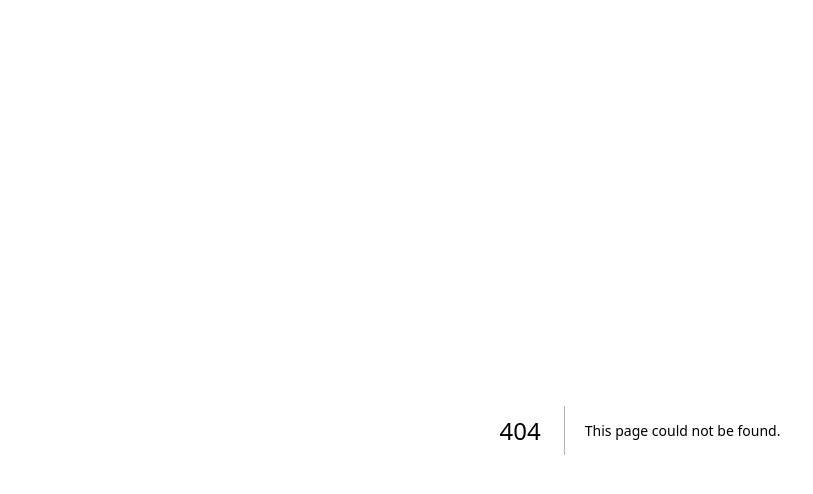
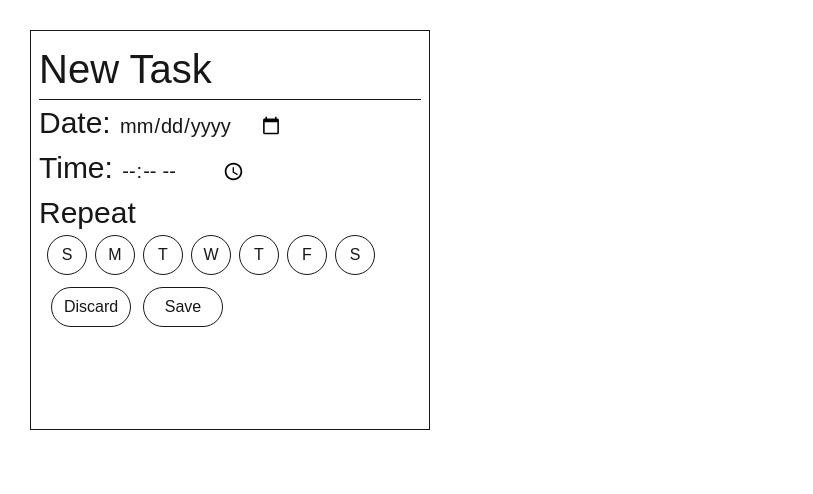
Before and after one commit to hevandrohelio/MyJournal-App, a Next.js app in the folder myjournal/: page /new-task in a window 1280 px wide. Before the commit this address had no page. Shown: the top 494 px of the page, without its empty margins (0-813 px from the left). Built offline with nearby package versions, Linux system fonts and the light colour scheme.

Commit message:
New-task_window

```diff
--- /dev/null
+++ b/myjournal/src/app/new-task/page.tsx
@@ -0,0 +1,8 @@
+import { NewTask } from "@/components/NewTask";
+
+
+export default function Task(){
+    return(
+        <NewTask/>
+    )
+}
--- /dev/null
+++ b/myjournal/src/components/NewTask/index.tsx
@@ -0,0 +1,34 @@
+'use client'
+import "./new-task.css"
+export function NewTask() {
+    return (
+        <div className="border w-100 h-100 p-2">
+            <h1 className="text-[40px]">New Task</h1>
+            <hr />
+            <div>
+                <form action="">
+                    <label htmlFor="date" className="tasks_form_text">Date: </label>
+                    <input type="date" name="" id="" className="input_text" />
+                    <br />
+                    <label htmlFor="time" className="tasks_form_text">Time: </label>
+                    <input type="time" name="" id="" className="input_text" />
+                    <br />
+                    <label htmlFor="repeat" className="tasks_form_text">Repeat</label>
+                    <div>
+                        <button type="button" className="weekday_r_btn">S</button>
+                        <button type="button" className="weekday_r_btn">M</button>
+                        <button type="button" className="weekday_r_btn">T</button>
+                        <button type="button" className="weekday_r_btn">W</button>
+                        <button type="button" className="weekday_r_btn">T</button>
+                        <button type="button" className="weekday_r_btn">F</button>
+                        <button type="button" className="weekday_r_btn">S</button>
+                    </div>
+                </form>
+                <div>
+                    <button className="rounded-full border w-20 h-10 m-3 hover:bg-rose-800">Discard</button>
+                    <button className="rounded-full border w-20 h-10 hover:bg-neutral-500">Save</button>
+                </div>
+            </div>
+        </div>
+    )
+}
--- /dev/null
+++ b/myjournal/src/components/NewTask/new-task.css
@@ -0,0 +1,11 @@
+@import "tailwindcss";
+
+.weekday_r_btn{
+    @apply rounded-full border w-10 h-10 ml-2 hover:bg-neutral-500;
+}
+.tasks_form_text{
+    @apply text-[30px];
+}
+.input_text{
+    @apply text-[20px]
+}
```
